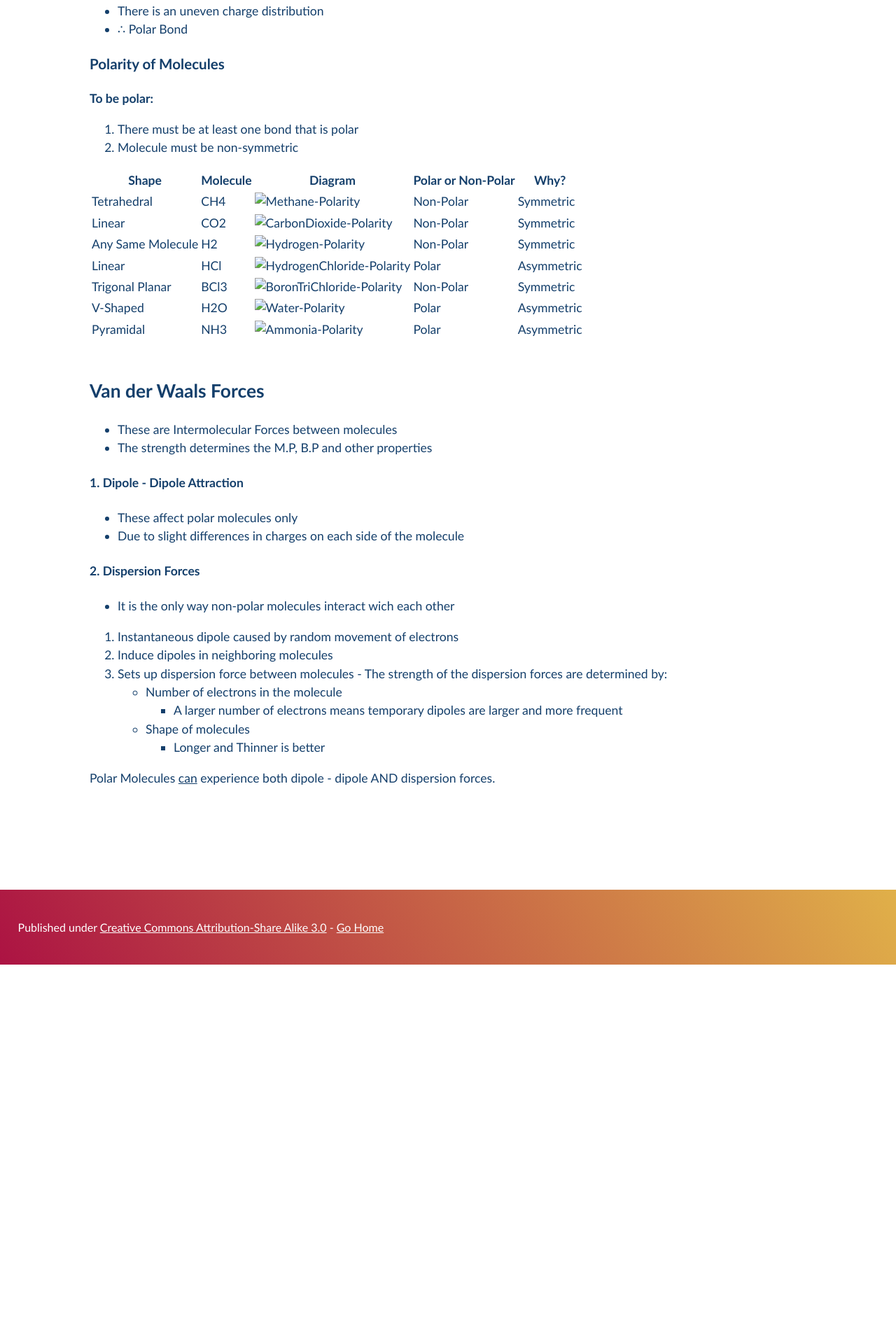
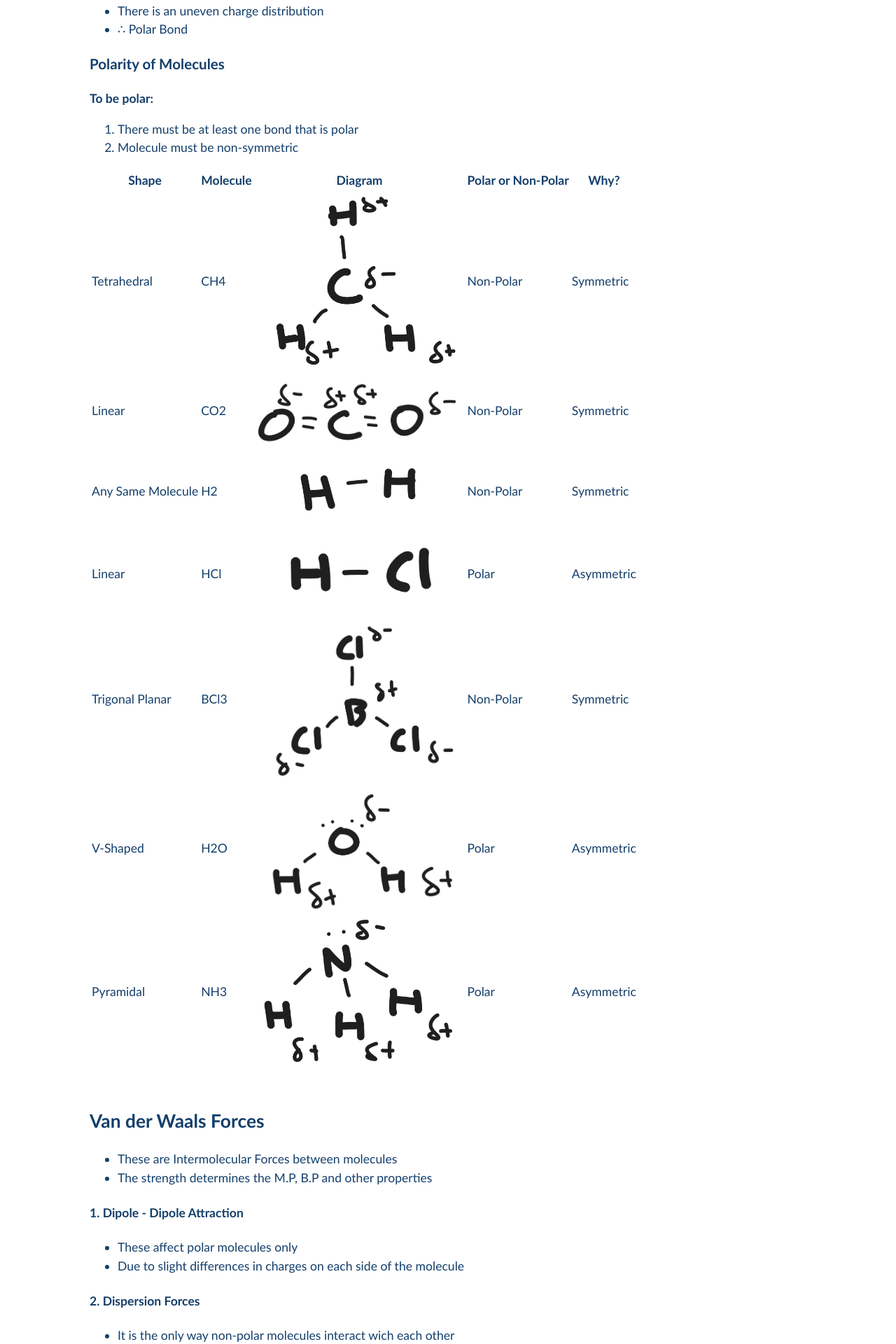
Before and after one commit to Pi-thagoras/the-chicken-pen, a Jekyll site: the page built from chemistry/Intermolecular-Forces.md, in a window 1280 px wide. Shown: the part 1370-3290 px from the top of the page at 70% size. Built offline with Jekyll 4.4.1, drawn with Linux system fonts in a browser that asks for light colours; before the commit the page ends 2748 px from its top, so only the background shows below that.

Commit message:
vault backup: 2023-08-21 11:56:23

```diff
--- a/chemistry/Intermolecular-Forces.md
+++ b/chemistry/Intermolecular-Forces.md
@@ -16,7 +16,7 @@ There are 5 basic shapes that you should get used to:
 - Tetrahedral
 	- E.g. CH4 (Methane)
 
-<image src="/the-chicken-pen/assets/Molecule_Shapes.png" alt="Molecule Shapes" width=500px height=auto />
+<image src="/the-chicken-pen/assets/Molecule_Shapes.png" alt="Molecule Shapes" width=500px />
 
 \* Note: White circles represent a different atom to the black circles
 
@@ -44,13 +44,13 @@ This is due to the **Valence Shell Electron Pair Repulsion Theory** (VSEPR)
 
 | Shape             | Molecule | Diagram                                                            | Polar or Non-Polar | Why?       |
 | ----------------- | -------- | ------------------------------------------------------------------ | ------------------ | ---------- |
-| Tetrahedral       | CH4      | ![Methane-Polarity](assets/Methane-Polarity.png)                   | Non-Polar          | Symmetric  |
-| Linear            | CO2      | ![CarbonDioxide-Polarity](assets/CarbonDioxide-Polarity.png)       | Non-Polar          | Symmetric  |
-| Any Same Molecule | H2       | ![Hydrogen-Polarity](assets/Hydrogen-Polarity.png)                 | Non-Polar          | Symmetric  |
-| Linear            | HCl      | ![HydrogenChloride-Polarity](assets/HydrogenChloride-Polarity.png) | Polar              | Asymmetric |
-| Trigonal Planar   | BCl3     | ![BoronTriChloride-Polarity](assets/BoronTriChloride-Polarity.png) | Non-Polar          | Symmetric  |
-| V-Shaped          | H2O      | ![Water-Polarity](assets/Water-Polarity.png)                       | Polar              | Asymmetric |
-| Pyramidal         | NH3      | ![Ammonia-Polarity](assets/Ammonia-Polarity.png)                   | Polar              | Asymmetric |
+| Tetrahedral       | CH4      | <image src="/the-chicken-pen/assets/Methane_Polarity.png" alt="Methane Polarity" width=300px />                   | Non-Polar          | Symmetric  |
+| Linear            | CO2      | <image src="/the-chicken-pen/assets/CarbonDioxide_Polarity.png" alt="CarbonDioxide_Polarity" width=300px />      | Non-Polar          | Symmetric  |
+| Any Same Molecule | H2       | <image src="/the-chicken-pen/assets/Hydrogen_Polarity.png" alt="Hydrogen Polarity" width=300px />                | Non-Polar          | Symmetric  |
+| Linear            | HCl      | <image src="/the-chicken-pen/assets/HydrogenChloride_Polarity.png" alt="Hydrogen Chloride Polarity" width=300px /> | Polar              | Asymmetric |
+| Trigonal Planar   | BCl3     | <image src="/the-chicken-pen/assets/BoronTriChloride_Polarity.png" alt="Boron Tri-Chloride Polarity" width=300px /> | Non-Polar          | Symmetric  |
+| V-Shaped          | H2O      | <image src="/the-chicken-pen/assets/Water_Polarity.png" alt="Water Polarity" width=300px />                    | Polar              | Asymmetric |
+| Pyramidal         | NH3      | <image src="/the-chicken-pen/assets/Ammonia_Polarity.png" alt="Ammonia Polarity" width=300px />                 | Polar              | Asymmetric |
 |                   |          |                                                                    |                    |            |
 
 
```
Also changed, not shown: assets/Ammonia_Polarity.png (renamed from assets/Ammonia-Polarity.png), assets/BoronTriChloride_Polarity.png (renamed from assets/BoronTriChloride-Polarity.png), assets/CarbonDioxide_Polarity.png (renamed from assets/CarbonDioxide-Polarity.png), assets/HydrogenChloride_Polarity.png (renamed from assets/HydrogenChloride-Polarity.png), assets/Hydrogen_Polarity.png (renamed from assets/Hydrogen-Polarity.png), assets/Methane_Polarity.png (renamed from assets/Methane-Polarity.png), assets/Water_Polarity.png (renamed from assets/Water-Polarity.png).
